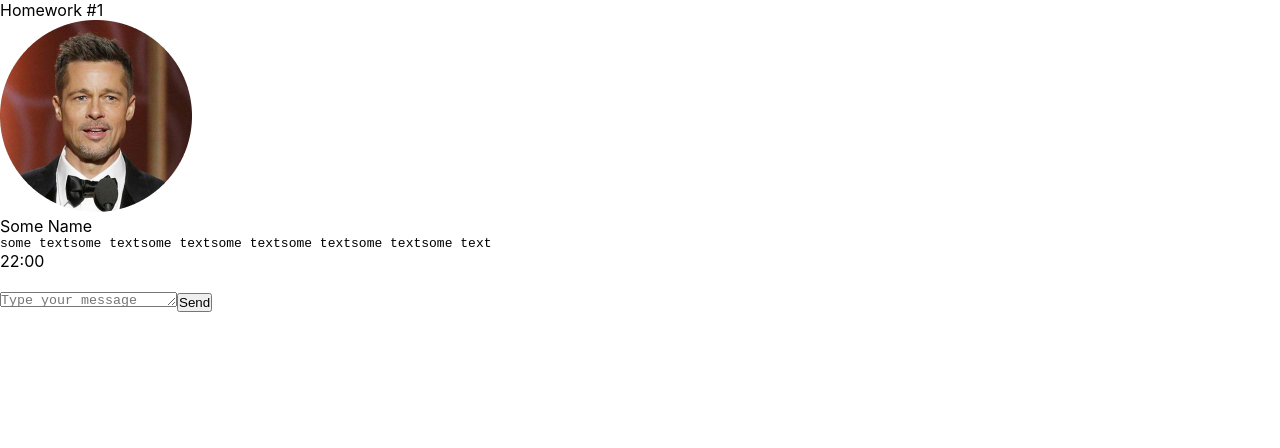
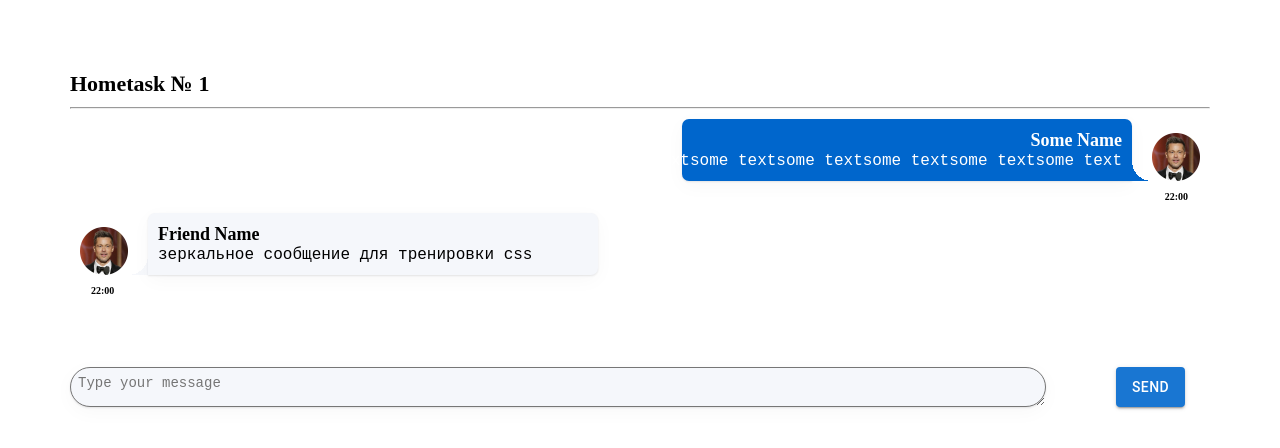
Before and after one commit to amnesia322/hws2-master, a React (Create React App) app: page / in a window 1280 px wide. Shown: the top 448 px of the page. Built offline with nearby package versions, Linux system fonts and the light colour scheme.

Commit message:
hw1 add css

```diff
--- a/src/s1-main/App.module.css
+++ b/src/s1-main/App.module.css
@@ -1,5 +1,8 @@
 .App {
     --header_height: 60px;
+    padding: 70px;
+    font-family: Montserrat;
+
 }
 
 .hw {
@@ -7,5 +10,11 @@
 }
 
 .hwTitle {
+    font-family: 'Montserrat';
+    font-style: normal;
+    font-weight: 600;
+    font-size: 22px;
+    line-height: 27px;
 
+    margin-bottom: 10px;
 }
--- a/src/s2-homeworks/hw01/HW1.tsx
+++ b/src/s2-homeworks/hw01/HW1.tsx
@@ -54,7 +54,8 @@ export const friendMessage0: MessageType = {
 const HW1 = () => {
     return (
         <div id={'hw1'}>
-            <div className={s2.hwTitle}>Homework #1</div>
+            <div className={s2.hwTitle}>Hometask № 1</div>
+            <hr/>
             <div className={s2.hw}>
                 {/*проверка отображения (не менять)*/}
                 <div>
--- a/src/s2-homeworks/hw01/friend-message/FriendMessage.module.css
+++ b/src/s2-homeworks/hw01/friend-message/FriendMessage.module.css
@@ -3,29 +3,55 @@
 }
 
 .friendImageAndText {
+    display: flex;
+    align-items: flex-end;
 
+    margin: 10px;
 }
 
 .friendImageAndText img {
-
+    width: 48px;
+    height: 48px;
+    align-self: flex-end;
 }
 
 .friendText {
 
+    padding: 10px;
+
+    border-radius: 7px 7px 7px 0;
+    min-width: 450px;
+    max-width: 450px;
+    background: #F5F7FB;
+    box-shadow: 0px 5px 20px rgba(29, 33, 38, 0.03), 0px 1px 2px rgba(29, 33, 38, 0.1);
 }
 
 .friendText:after {
 
 }
 
+.angle {
+    height: 20px;
+    width: 20px;
+    background: radial-gradient(circle at 0 0, rgba(0, 0, 0, 0) 20px, rgba(245, 247, 251, 0.9) 0);
+}
+
 .friendName {
-
+    font-weight: 600;
+    font-size: 18px;
+    line-height: 22px;
 }
 
 .friendMessageText {
-
+    font-size: 16px;
+    line-height: 20px;
+    word-wrap: break-word;
 }
 
 .friendTime {
-
+    align-self: flex-end;
+    padding: 0 15px 0 21px;
+    font-size: 10px;
+    line-height: 12px;
+    font-weight: 600;
 }
--- a/src/s2-homeworks/hw01/friend-message/FriendMessage.tsx
+++ b/src/s2-homeworks/hw01/friend-message/FriendMessage.tsx
@@ -1,8 +1,13 @@
 import React from 'react'
 import s from './FriendMessage.module.css'
+import {MessageType} from "../HW1";
+
+type FriendMessagePropsType = {
+    message: MessageType
+}
 
 // создать тип вместо any и отобразить приходящие данные
-const FriendMessage = (props: any) => {
+const FriendMessage = (props: FriendMessagePropsType) => {
     return (
         <div
             id={'hw1-friend-message-' + props.message.id}
@@ -12,25 +17,23 @@ const FriendMessage = (props: any) => {
                 <img
                     id={'hw1-friend-avatar-' + props.message.id}
                     // создаёт студент
-
+                    src={props.message.user.avatar}
+                    alt='user avatar'
                     //
                 />
+                <div className={s.angle}/>
                 <div className={s.friendText}>
                     <div
                         id={'hw1-friend-name-' + props.message.id}
                         className={s.friendName}
                     >
-                        {/*создаёт студент*/}
-
-                        {/**/}
+                        {props.message.user.name}
                     </div>
                     <pre
                         id={'hw1-friend-text-' + props.message.id}
                         className={s.friendMessageText}
                     >
-                        {/*создаёт студент*/}
-
-                        {/**/}
+                        {props.message.message.text}
                     </pre>
                 </div>
             </div>
@@ -39,7 +42,7 @@ const FriendMessage = (props: any) => {
                 className={s.friendTime}
             >
                 {/*создаёт студент*/}
-
+                {props.message.message.time}
                 {/**/}
             </div>
         </div>
--- a/src/s2-homeworks/hw01/message-sender/MessageSender.module.css
+++ b/src/s2-homeworks/hw01/message-sender/MessageSender.module.css
@@ -1,9 +1,19 @@
 .sendForm {
-
+display: flex;
+    margin-top: 70px;
 }
 
 .textarea {
+    background: #F5F7FB;
+    box-shadow: 0px 5px 20px rgba(29, 33, 38, 0.03), 0px 1px 2px rgba(29, 33, 38, 0.1);
+    border-radius: 20px;
+    width: 976px;
+    min-height: 40px;
+    padding: 7px;
 
+    font-size: 14px;
+    line-height: 17px;
+    margin-right: 70px;
 }
 
 .button {
--- a/src/s2-homeworks/hw01/message-sender/MessageSender.tsx
+++ b/src/s2-homeworks/hw01/message-sender/MessageSender.tsx
@@ -1,6 +1,7 @@
 import React, {useEffect, useRef, useState} from 'react'
 import { message0 } from '../HW1'
 import s from './MessageSender.module.css'
+import {Button} from "@mui/material";
 
 // компонента, которая тестирует вашу компоненту (не изменять, any не трогать)
 const MessageSender = (props: any) => {
@@ -58,16 +59,12 @@ const MessageSender = (props: any) => {
                     onChange={onChange}
                     onKeyDown={onKeyDown}
                 />
-                <button
-                    id={'hw1-button'}
-                    className={s.button}
+                <Button variant="contained" id={'hw1-button'}
+                        className={s.button}
 
-                    onClick={addMessage}
-                >
-                    {/*текст кнопки могут изменить студенты*/}
+                        onClick={addMessage}>
                     Send
-                    {/**/}
-                </button>
+                </Button>
             </div>
         </>
     )
--- a/src/s2-homeworks/hw01/message/Message.module.css
+++ b/src/s2-homeworks/hw01/message/Message.module.css
@@ -1,31 +1,63 @@
 .message {
-
+    display: flex;
+    flex-direction: column;
 }
 
 .imageAndText {
+    display: flex;
+    flex-direction: row-reverse;
+    align-items: flex-end;
+    margin: 10px;
 
 }
 
 .imageAndText img {
-
+    width: 48px;
+    height: 48px;
+    align-self: flex-end;
 }
 
 .text {
+    color: white;
+    padding: 10px;
+    display: flex;
+    flex-direction: column;
+    align-items: flex-end;
 
+    border-radius: 7px 7px 0 7px;
+    background-color: #0066CC;
+    min-width: 450px;
+    max-width: 450px;
+    box-shadow: 0px 5px 20px rgba(29, 33, 38, 0.03), 0px 1px 2px rgba(29, 33, 38, 0.1);
 }
 
 .text:after {
 
 }
 
+.angle {
+    height: 20px;
+    width: 20px;
+    background: radial-gradient(circle at 20px 0, rgba(0, 0, 0, 0) 20px, rgba(0, 102, 204, 1) 0);
+}
+
 .name {
+    font-weight: 600;
+    font-size: 18px;
+    line-height: 22px;
 
 }
 
 .messageText {
-
+    font-size: 16px;
+    line-height: 20px;
+    word-wrap: break-word;
 }
 
 .time {
-
+    align-self: flex-end;
+    padding: 0 22px 0 21px;
+    font-size: 10px;
+    line-height: 12px;
+    font-weight: 600;
 }
--- a/src/s2-homeworks/hw01/message/Message.tsx
+++ b/src/s2-homeworks/hw01/message/Message.tsx
@@ -15,6 +15,7 @@ const Message = (props: MessagePropsType) => {
                     src={props.message.user.avatar}
                     alt='user avatar'
                 />
+                <div className={s.angle}/>
                 <div className={s.text}>
                     <div id={'hw1-name-' + props.message.id} className={s.name}>
                         {props.message.user.name}
```
Also changed, not shown: package.json (+7 -3 lines), 1 other file (tests, documents, lock files or other folders).
